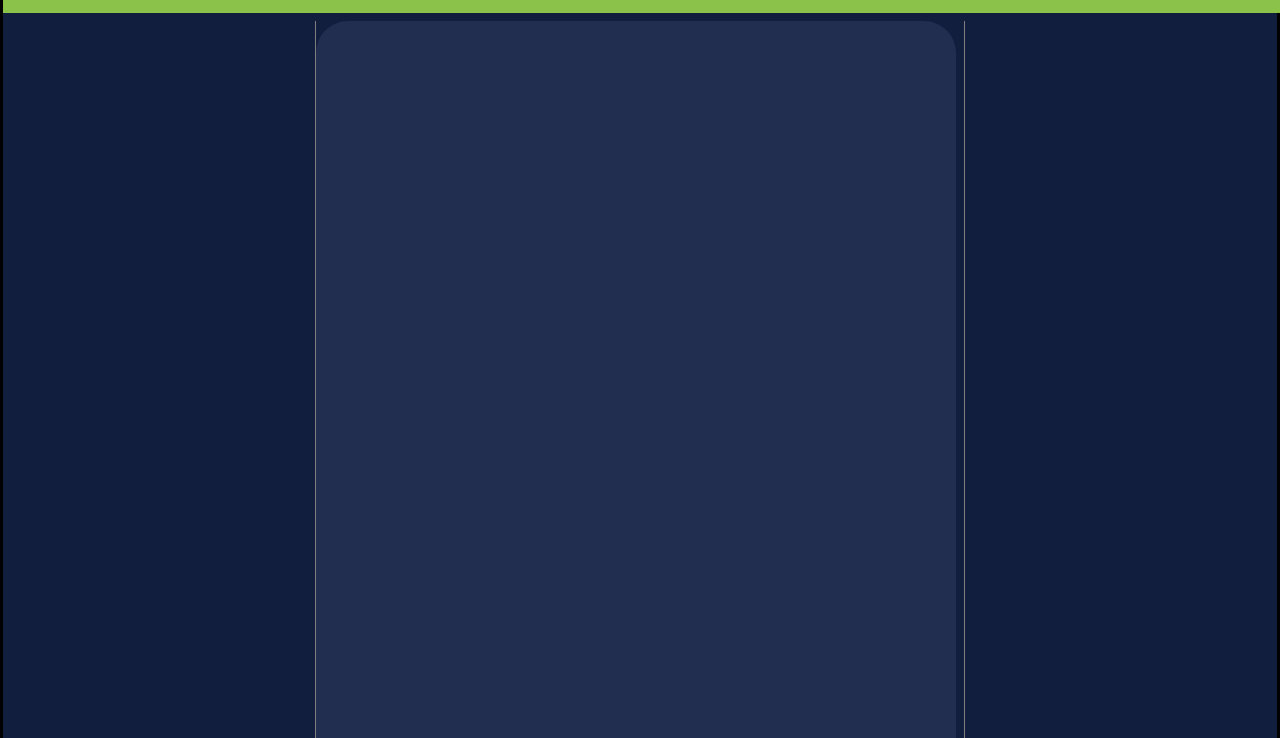
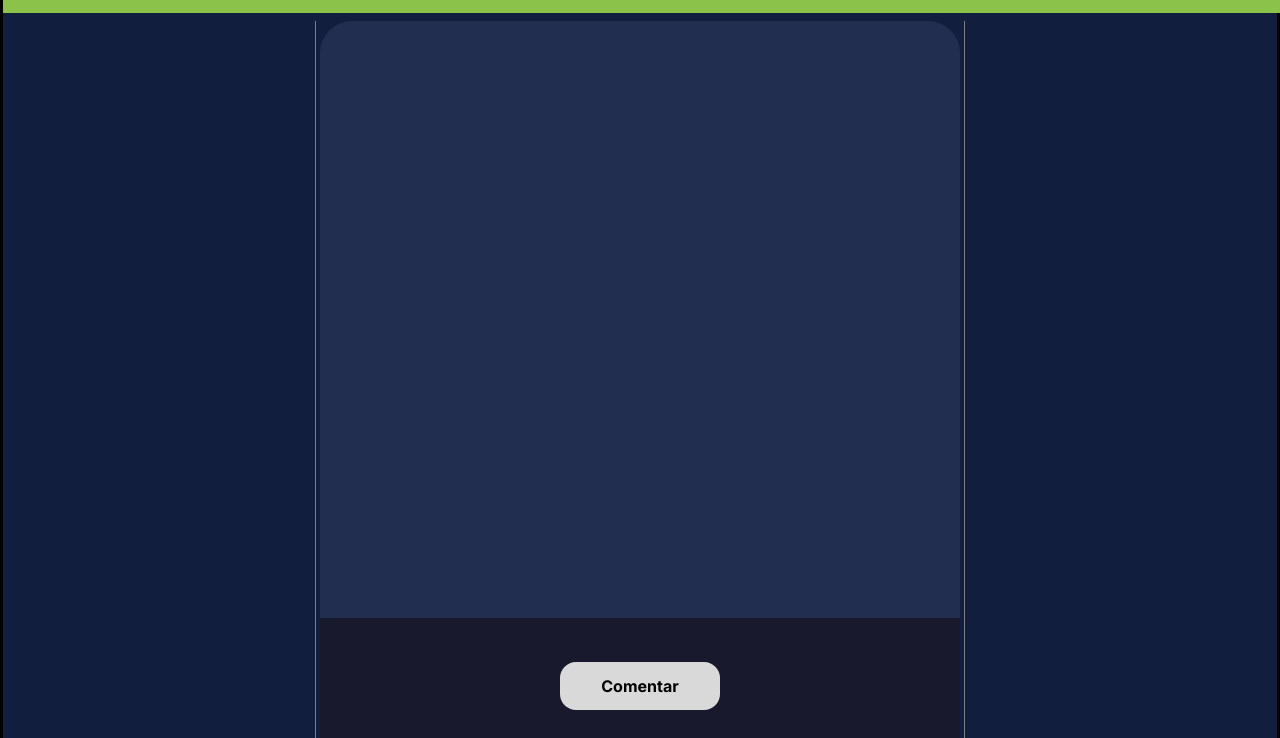
Before and after one commit to luizeduardoreis/PTGrupo14, a plain HTML site: page index.html in a window 1280 px wide. Shown: the part 62-800 px from the top of the page. Drawn offline with Linux system fonts and the light colour scheme.

Commit message:
centralizando backg e ajustando dimensoes

```diff
--- a/style.css
+++ b/style.css
@@ -91,8 +91,10 @@ button {
 }
 
 .feed_area {
+    display: flex;
+    justify-content: center;
     position: fixed;
-    height: 53.5rem;
+    height: 100vh;
     width: 40.5rem;
     top: 5.2rem;
     border-width: 0px 1px;
@@ -103,7 +105,7 @@ button {
 
 .feed_background {
     position: fixed;
-    height: 53.5rem;
+    height: 100vh;
     width: 40rem;
     top: 5.2rem;
     border-width: 0;
@@ -119,15 +121,15 @@ button {
     justify-content: center;
     position: fixed;
     background-color: #19192D;
-    top: 52.5rem;
-    width: 40.5rem;
+    bottom: 0rem;
+    width: 40rem;
     height: 7.5rem;
 
 }
 
 .comentar {
     position: fixed;
-    top: 54.3rem;
+    bottom: 28px;
     height: 3rem;
     width: 10rem;
 
```
Also changed, not shown: index.html (+0 -6 lines).
